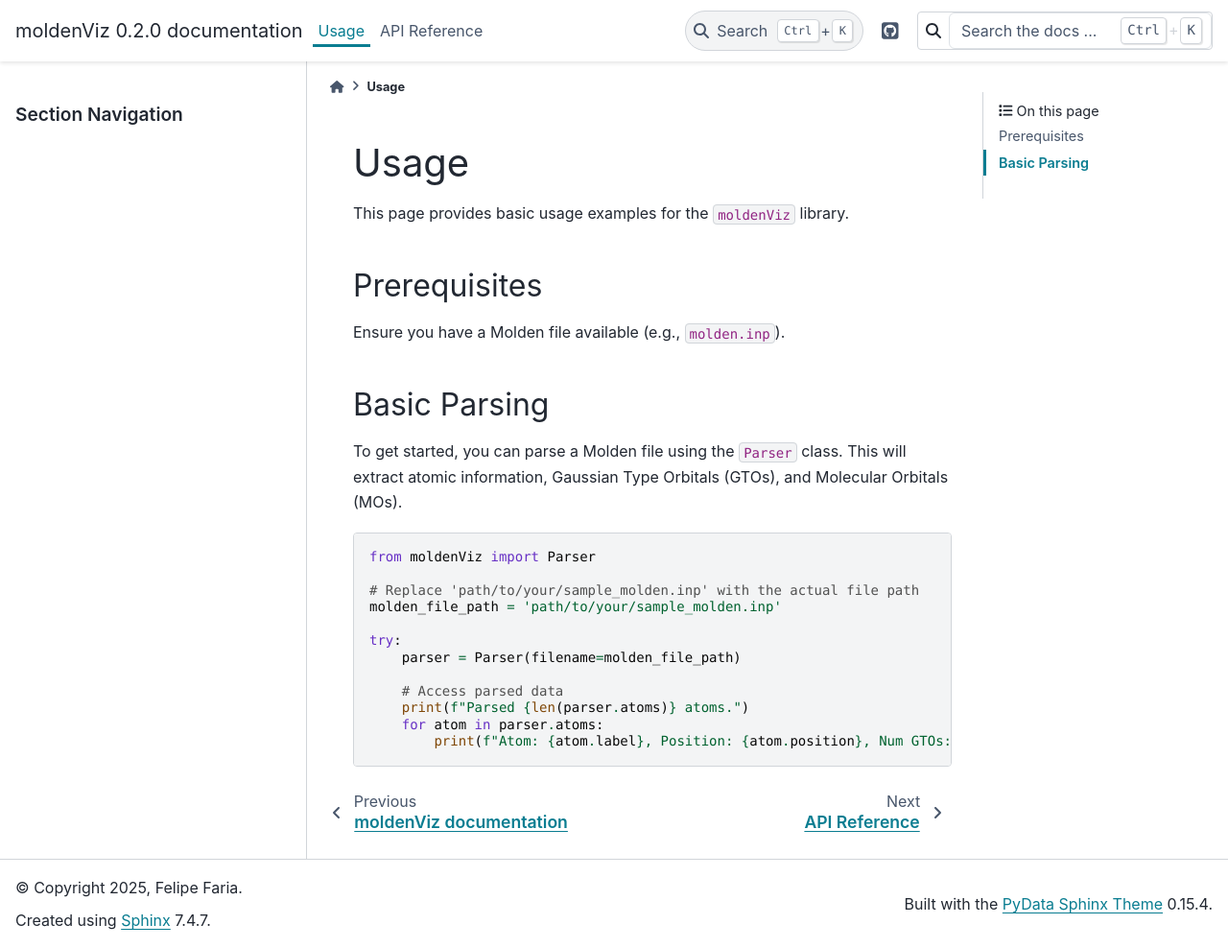
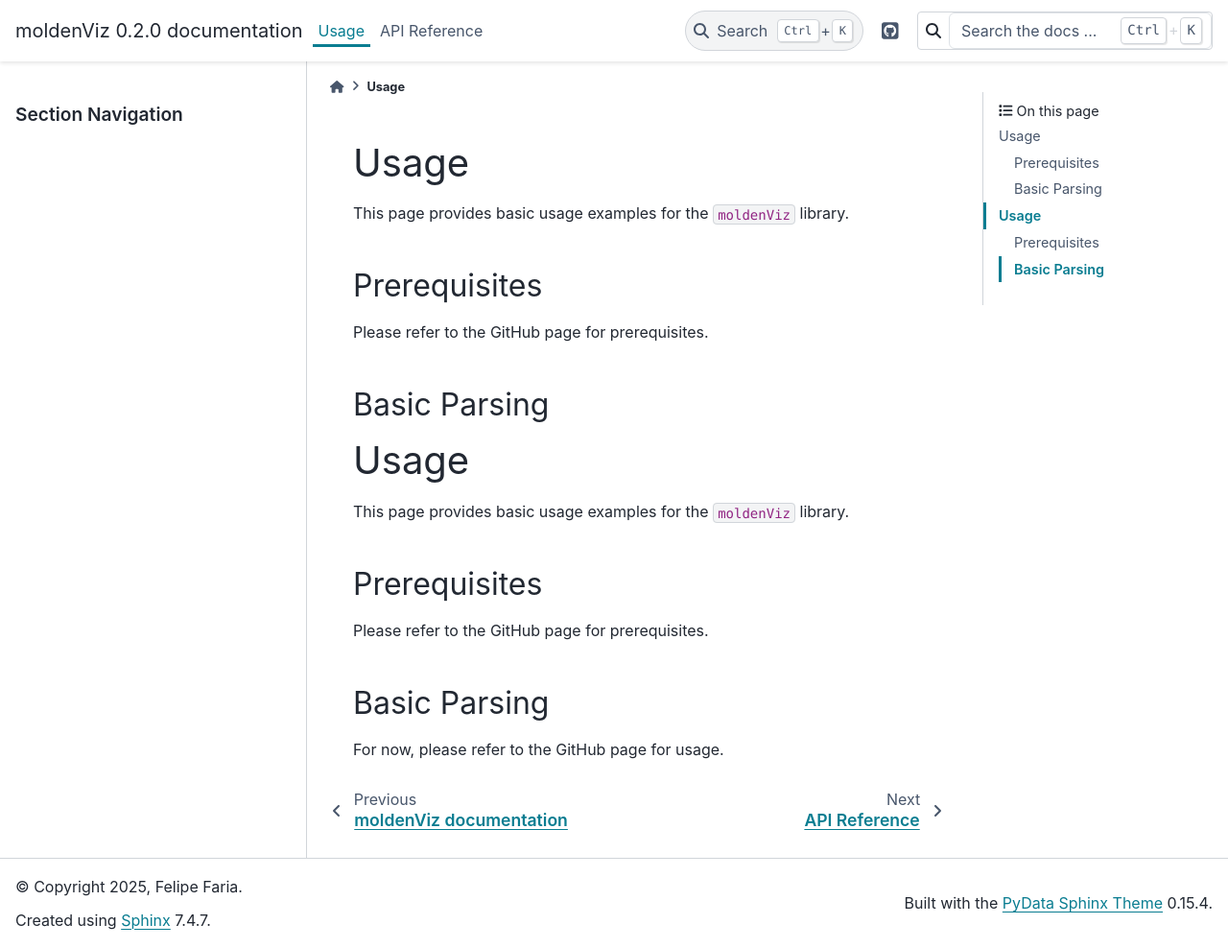
Before and after one commit to Faria22/moldenViz, a Sphinx documentation site: the page built from docs/source/usage.rst, in a window 1280 px wide and 988 px high. Shown: the whole window at 96% size. Built offline with Sphinx 7.4.7 and the PyData theme 0.15.4, drawn with Linux system fonts in a browser that asks for light colours.

Commit message:
Added usage and more detailed installation instructions

```diff
--- a/docs/source/usage.rst
+++ b/docs/source/usage.rst
@@ -6,24 +6,22 @@
 Prerequisites
 -------------
 
-Ensure you have a Molden file available (e.g., ``molden.inp``).
+Please refer to the GitHub page for prerequisites.
 
 Basic Parsing
 -------------
 
-To get started, you can parse a Molden file using the ``Parser`` class. This will extract atomic information, Gaussian Type Orbitals (GTOs), and Molecular Orbitals (MOs).
+Usage
+=====
 
-.. code-block:: python
+This page provides basic usage examples for the ``moldenViz`` library.
 
-   from moldenViz import Parser
+Prerequisites
+-------------
 
-   # Replace 'path/to/your/sample_molden.inp' with the actual file path
-   molden_file_path = 'path/to/your/sample_molden.inp'
+Please refer to the GitHub page for prerequisites.
 
-   try:
-       parser = Parser(filename=molden_file_path)
+Basic Parsing
+-------------
 
-       # Access parsed data
-       print(f"Parsed {len(parser.atoms)} atoms.")
-       for atom in parser.atoms:
-           print(f"Atom: {atom.label}, Position: {atom.position}, Num GTOs: {len(atom.gtos)}") # [cite: faria22/moldenviz/
+For now, please refer to the GitHub page for usage.
```
Also changed, not shown: README.md (+93 -2 lines).
